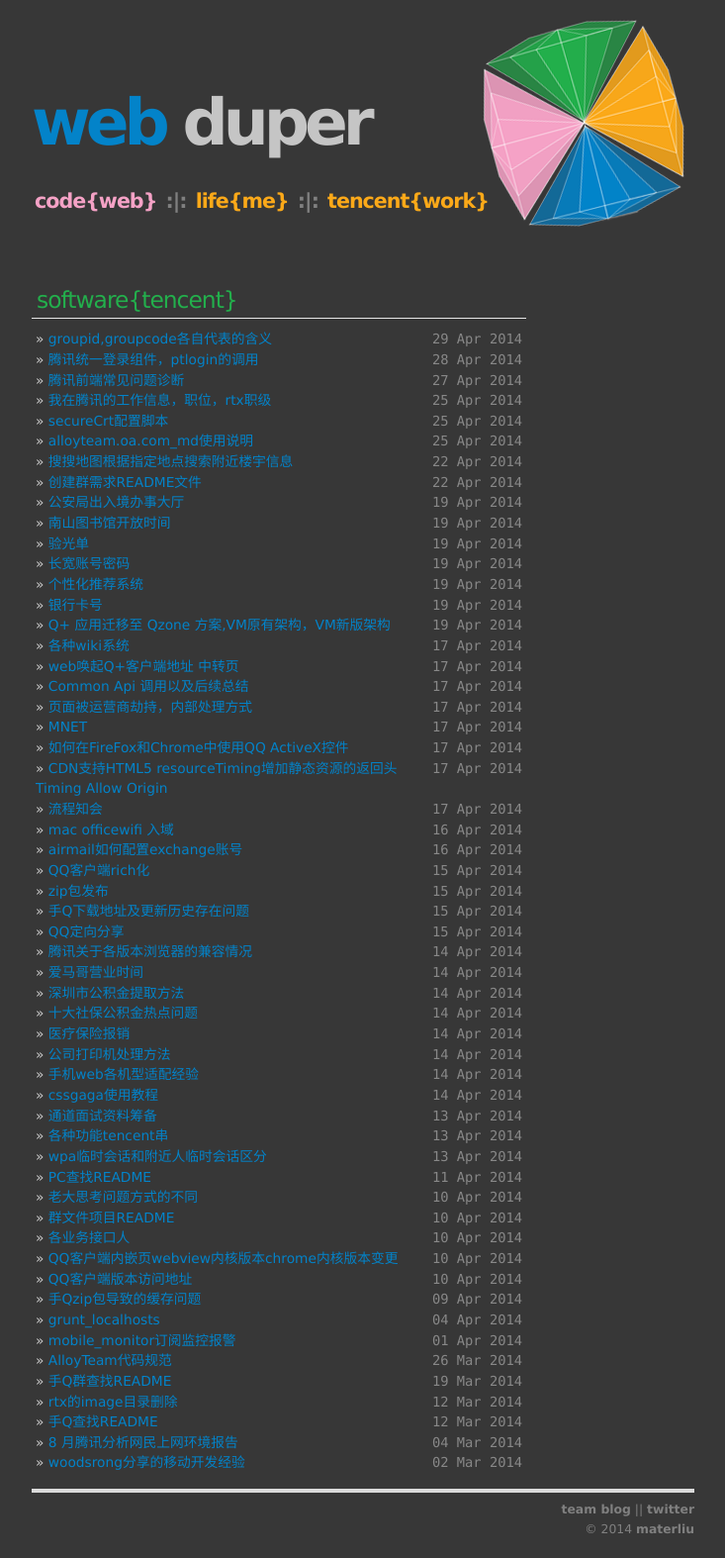
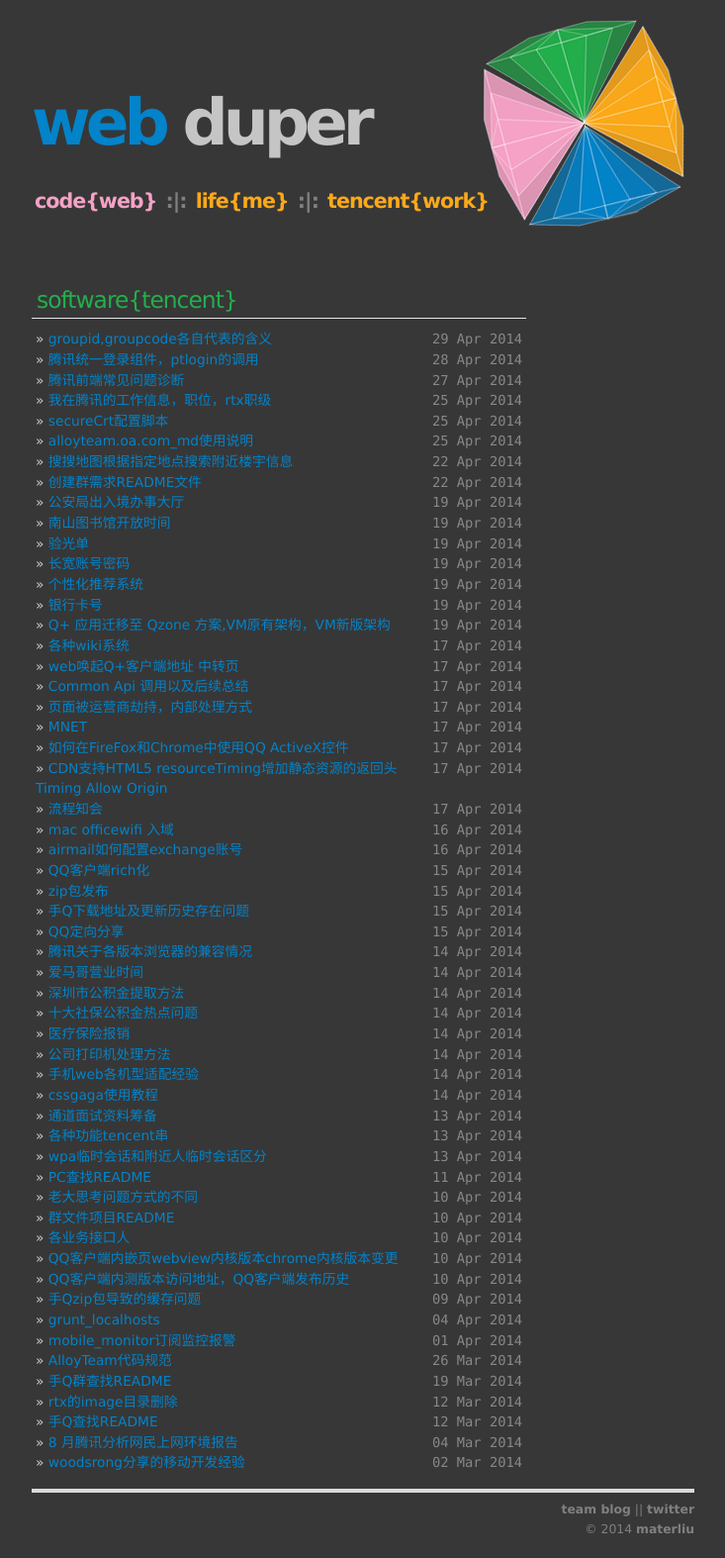
Before and after one commit to materliu/materliu.github.io, a Jekyll site: the page built from tencent.html, in a window 1280 px wide. Shown: the whole page at 99% size, without its empty margins (273-1006 px from the left). Built offline with Jekyll 4.4.1, drawn with Linux system fonts in a browser that asks for light colours; Markdown is read by kramdown in place of the engine named in the settings.

Commit message:
change the article name !

```diff
--- a/all/tencent/_posts/2014-04-10-QQ-client-get-address.md
+++ b/all/tencent/_posts/2014-04-10-QQ-client-get-address.md
@@ -1,6 +1,6 @@
 ---
 layout: post
-title: 2014-04-10-QQ客户端版本访问地址.md
+title: QQ客户端内测版本访问地址，QQ客户端发布历史
 ---
 
 ## QQ客户端内测版本访问地址，QQ客户端发布历史
```
